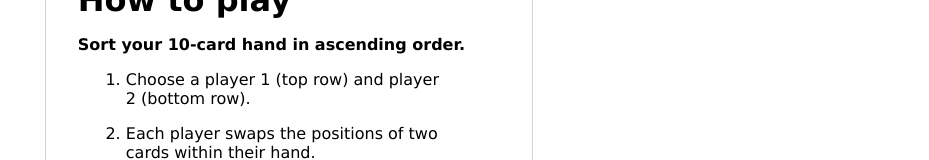
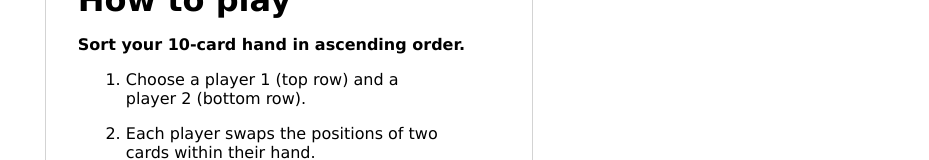
Before and after one commit to davidabrowning/roygbiv-javascript, a plain HTML site: page index.html in a window 1280 px wide. Shown: the part 173-333 px from the top of the page, without its empty margins (351-1280 px from the left). Drawn offline with nearby package versions, Linux system fonts and the light colour scheme.

Commit message:
Proofreading, add missing "a".

```diff
--- a/index.html
+++ b/index.html
@@ -23,7 +23,7 @@
                     <h1>How to play</h1>
                     <p class="subtitle">Sort your 10-card hand in ascending order.</p>
                     <ol>
-                        <li>Choose a player 1 (top row) and player 2 (bottom row).</li>
+                        <li>Choose a player 1 (top row) and a player 2 (bottom row).</li>
                         <li>Each player swaps the positions of two cards within their hand.</li>
                         <li>Take turns drawing a card from either the draw or discard pile and replacing a card in your hand with it.</li>
                         <li>When all of your cards are in ascending order you win!</li>
```
